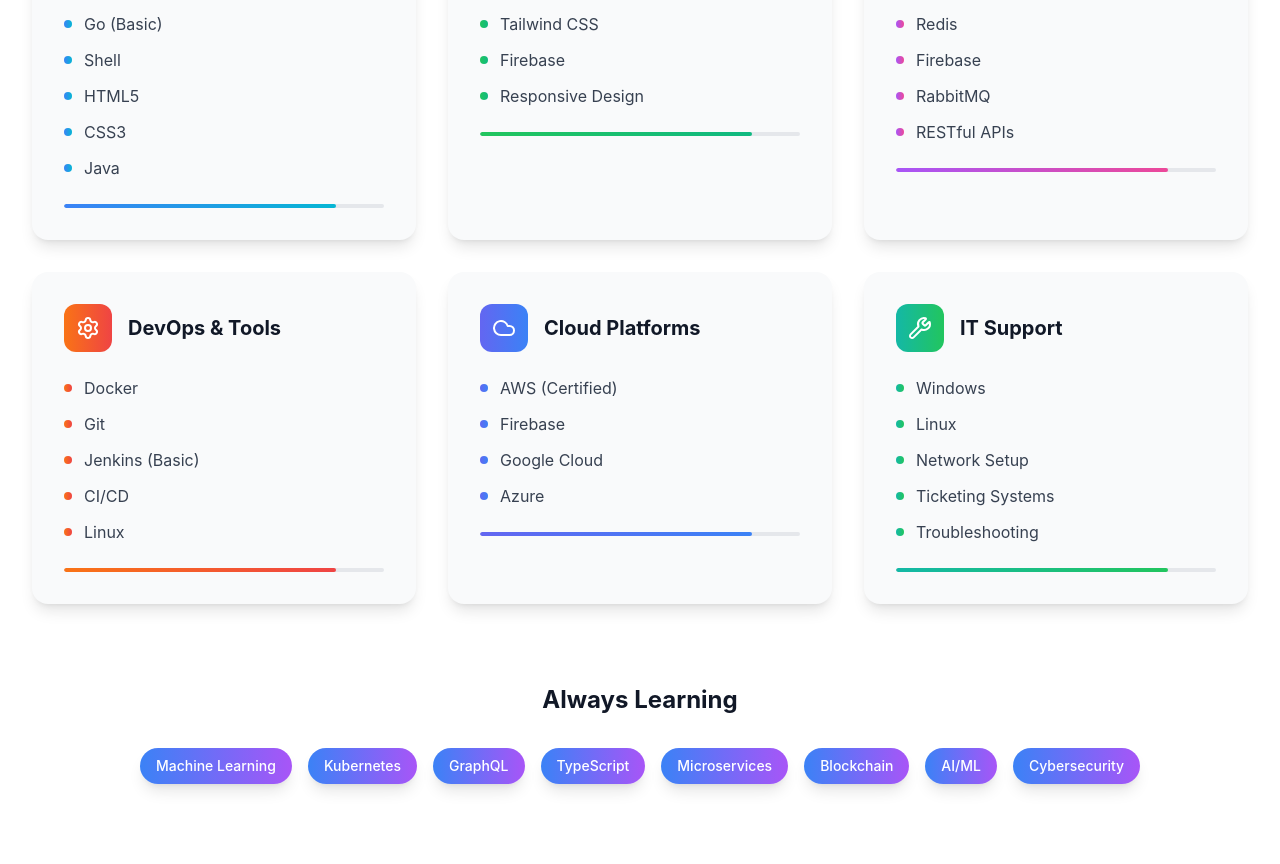
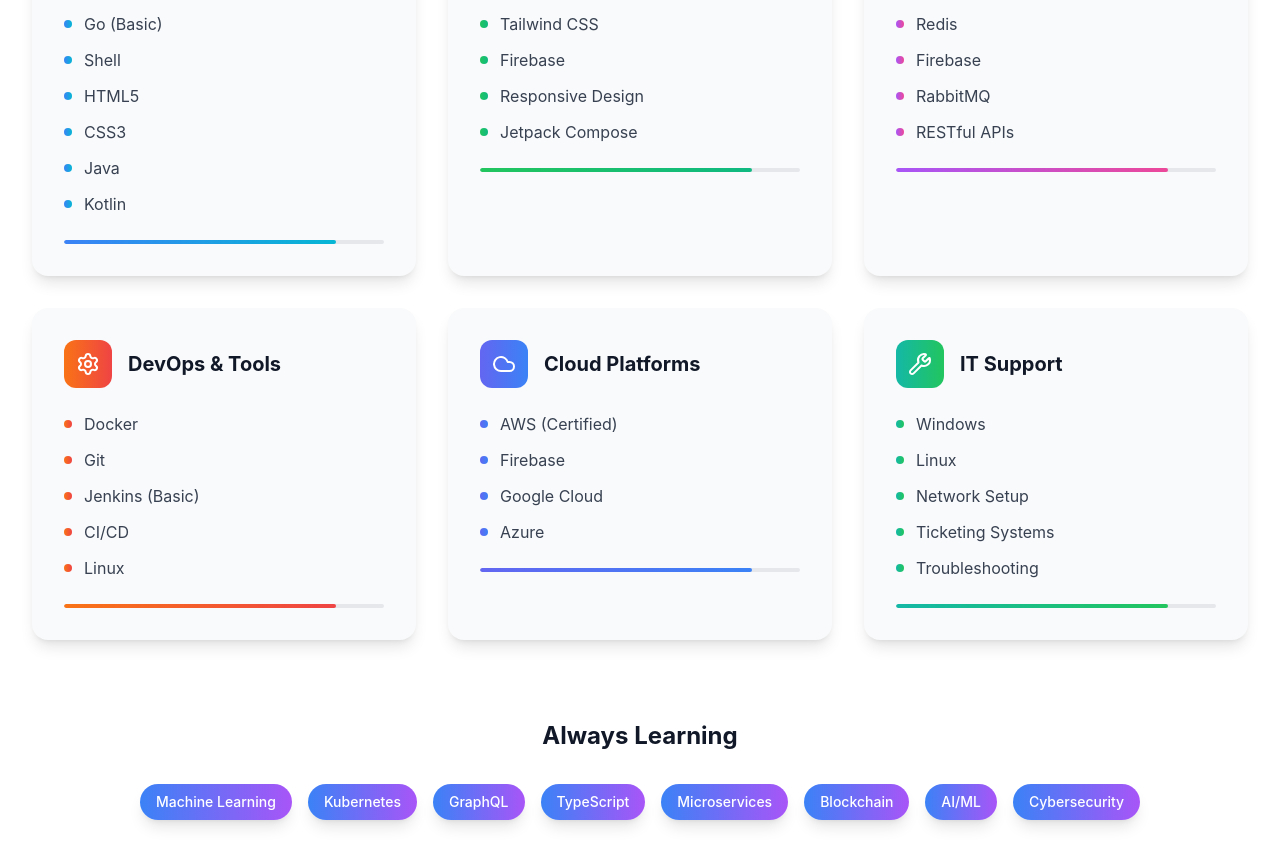
Before and after one commit to dev-sereti/VitePortfolio, a React (Vite) app: page / in a window 1280 px wide. Shown: the part 2188-3052 px from the top of the page. Built offline with nearby package versions, Linux system fonts and the light colour scheme.

Commit message:
Updated.

```diff
--- a/src/components/Skills.tsx
+++ b/src/components/Skills.tsx
@@ -16,13 +16,13 @@
     {
       title: 'Languages',
       icon: Code,
-      skills: ['JavaScript', 'Python', 'Go (Basic)', 'Shell', 'HTML5', 'CSS3','Java',],
+      skills: ['JavaScript', 'Python', 'Go (Basic)', 'Shell', 'HTML5', 'CSS3','Java','Kotlin'],
       color: 'from-blue-500 to-cyan-500'
     },
     {
       title: 'Frontend',
       icon: Monitor,
-      skills: ['React', 'React Native', 'Tailwind CSS', 'Firebase', 'Responsive Design'],
+      skills: ['React', 'React Native', 'Tailwind CSS', 'Firebase', 'Responsive Design','Jetpack Compose'],
       color: 'from-green-500 to-emerald-500'
     },
     {
```
